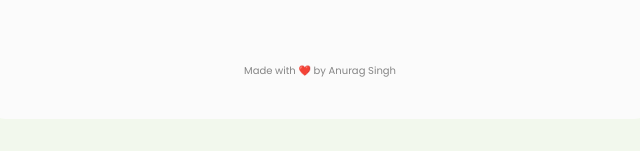
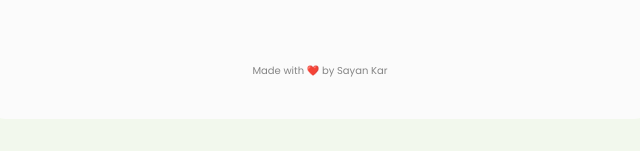
Before and after one commit to Sayan599/Project-I, a plain HTML site: page index.html in a window 1280 px wide. Shown: the part 841-992 px from the top of the page, 320-960 px from the left. Drawn offline with Linux system fonts and the light colour scheme.

Commit message:
small changes made name changed

```diff
--- a/index.html
+++ b/index.html
@@ -48,7 +48,7 @@
                 <input class="goal-input" type="text" name="" id="third" placeholder="Add new goal...">
             </div>
             <p class="quote">“Move one step ahead, today!”</p>
-            <p class="made-with">Made with ❤️ by Anurag Singh</p>
+            <p class="made-with">Made with ❤️ by Sayan Kar</p>
         </div>
     </main>
 </body>
```
